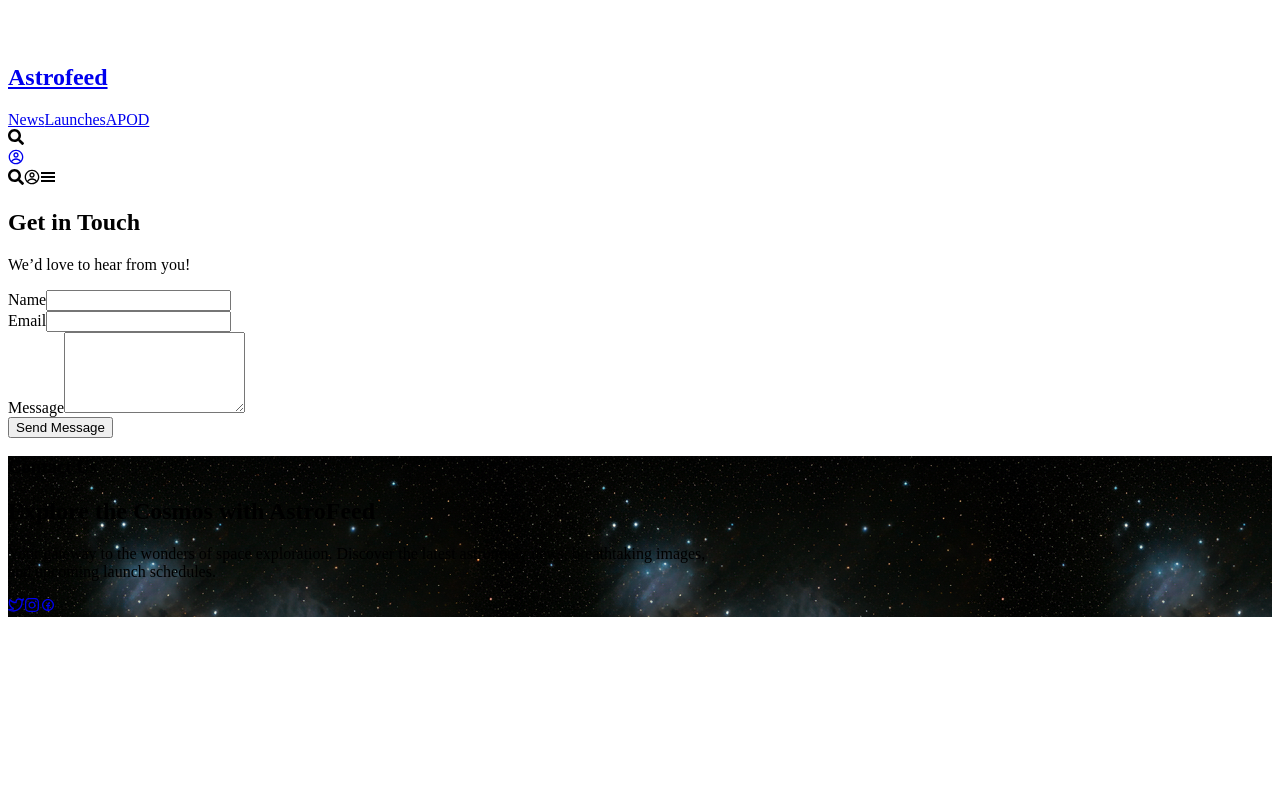
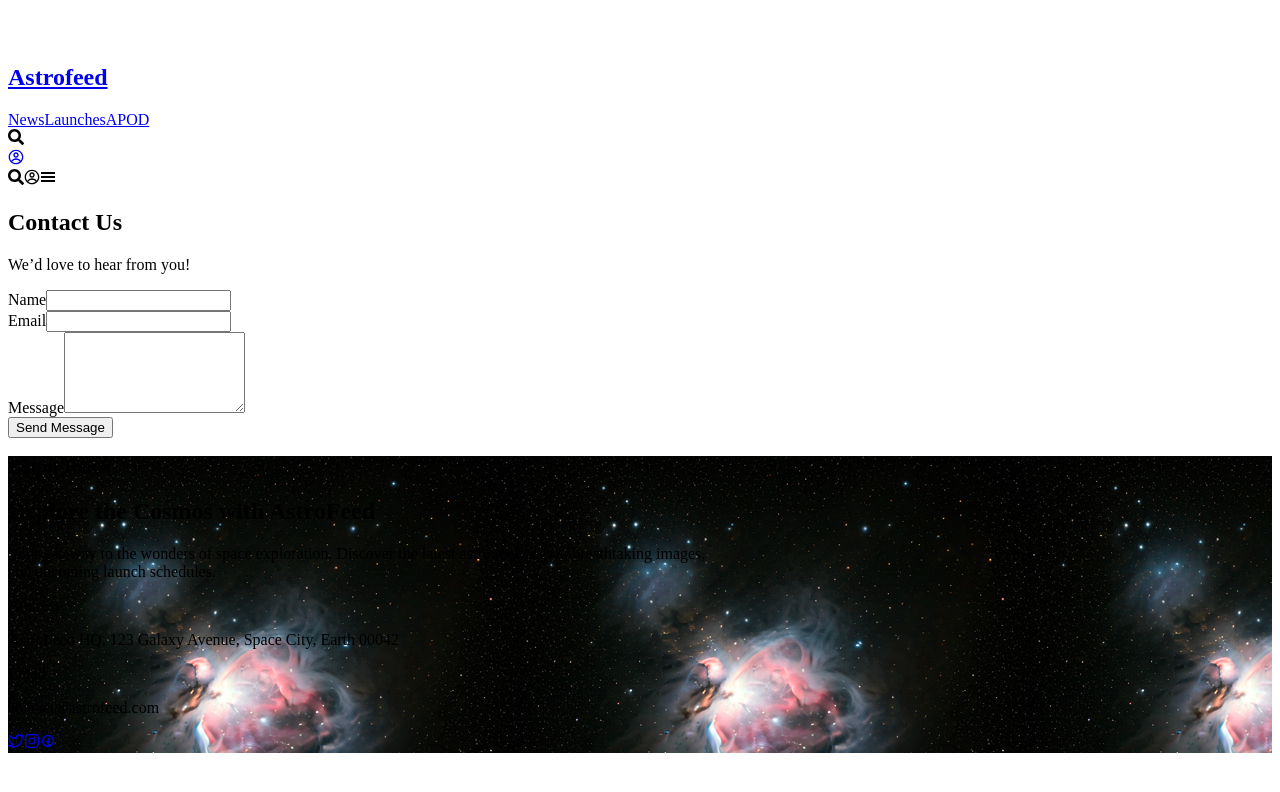
Before and after one commit to microhexagon/astro-feed, a Next.js app in the folder astrofeed-next/: page /contact in a window 1280 px wide. Shown: the top 792 px of the page. Built offline with nearby package versions, Linux system fonts and the light colour scheme.

Commit message:
feat: create Contact Us page with form, social icons, and navbar links

```diff
--- a/astrofeed-next/app/contact/page.tsx
+++ b/astrofeed-next/app/contact/page.tsx
@@ -34,7 +34,7 @@ return (
 
 
         <div className="text-center mb-10">
-            <h1 className="text-3xl md:text-5xl font-bold">Get in Touch</h1>
+            <h1 className="text-3xl md:text-5xl font-bold">Contact Us</h1>
             <p className="text-gray-400 mt-2">We’d love to hear from you!</p>
         </div>
 
@@ -105,12 +105,16 @@ return (
 
           {/* Main Content in the Center */}
             <div className="text-center text-white max-w-2xl">
-                <h1 className="text-4xl mb-4 font-bold  drop-shadow-lg">Contact Us</h1>
-                <h2 className="text-2xl font-semibold  drop-shadow-lg">Explore the Cosmos with AstroFeed</h2>
+                <h1 className="text-4xl mb-4 font-bold  drop-shadow-lg "> Get in Touch</h1>
+                <h2 className="text-2xl font-semibold  drop-shadow-lg mt-2">Explore the Cosmos with AstroFeed</h2>
                 <p className="mt-4 text-lg font-light  drop-shadow-lg">
                 Your gateway to the wonders of space exploration. Discover the latest astronomy news,
                 breathtaking images, <br /> and upcoming launch schedules.
                 </p>
+                <p className='font-bold text-2xl mt-2'>Address</p>
+                <p>AstroFeed HQ, 123 Galaxy Avenue, Space City, Earth 00042</p>
+                <p className='font-bold text-2xl mt-2'>Email</p>
+                <p>contact@astrofeed.com</p>
             </div>
 
           {/* Right Side: Social Icons and Fact Box */}
```
